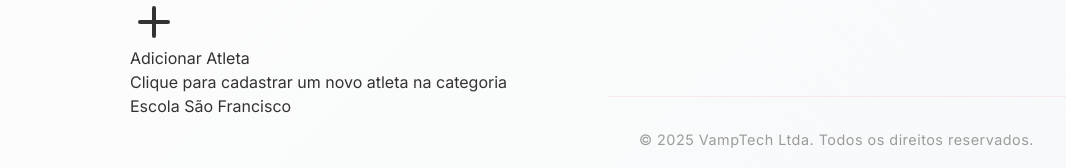
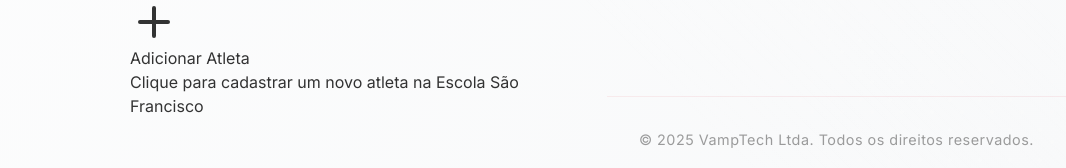
Before and after one commit to LordBuks/Pedagogia, a React (Vite) app: page / in a window 1280 px wide. Shown: the part 944-1112 px from the top of the page, without its empty margins (214-1280 px from the left). Built offline with nearby package versions, Linux system fonts and the light colour scheme.

Commit message:
Corrigindo texto abaixo do +

```diff
--- a/src/components/AthleteGrid/AthleteGrid.jsx
+++ b/src/components/AthleteGrid/AthleteGrid.jsx
@@ -45,7 +45,7 @@ const AthleteGrid = () => {
               <Plus size={48} />
             </div>
             <h3 className="add-card-title">Adicionar Atleta</h3>
-            <p className="add-card-subtitle">Clique para cadastrar um novo atleta na categoria {selectedCategory}</p>
+            <p className="add-card-subtitle">Clique para cadastrar um novo atleta na {selectedCategory}</p>
           </div>
         </div>
       </div>
--- a/src/components/AthleteGrid/AthleteGrid3D.jsx
+++ b/src/components/AthleteGrid/AthleteGrid3D.jsx
@@ -99,7 +99,7 @@ const AthleteGrid3D = () => {
               </div>
               <h3 className="add-card-title">Adicionar Atleta</h3>
               <p className="add-card-subtitle">
-                Clique para cadastrar um novo atleta na categoria {categoryMap[selectedCategory].displayName}
+                Clique para cadastrar um novo atleta na {categoryMap[selectedCategory].displayName}
               </p>
             </div>
           </div>
```
